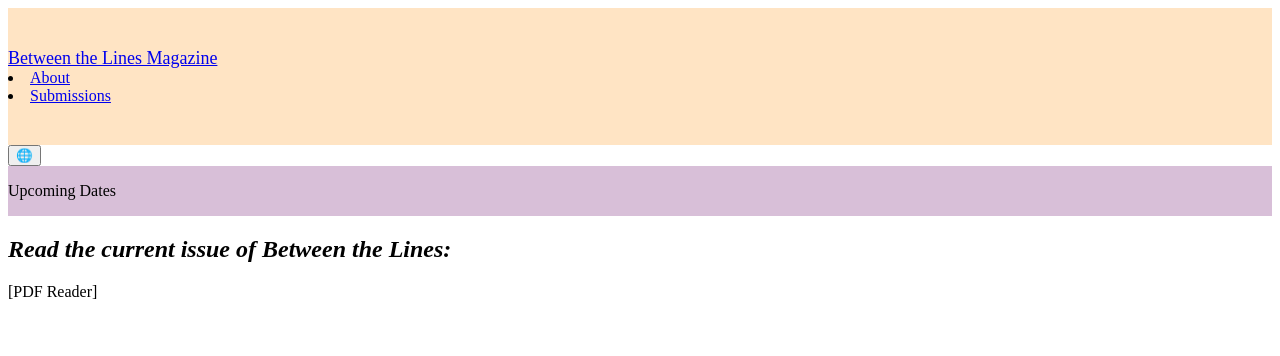
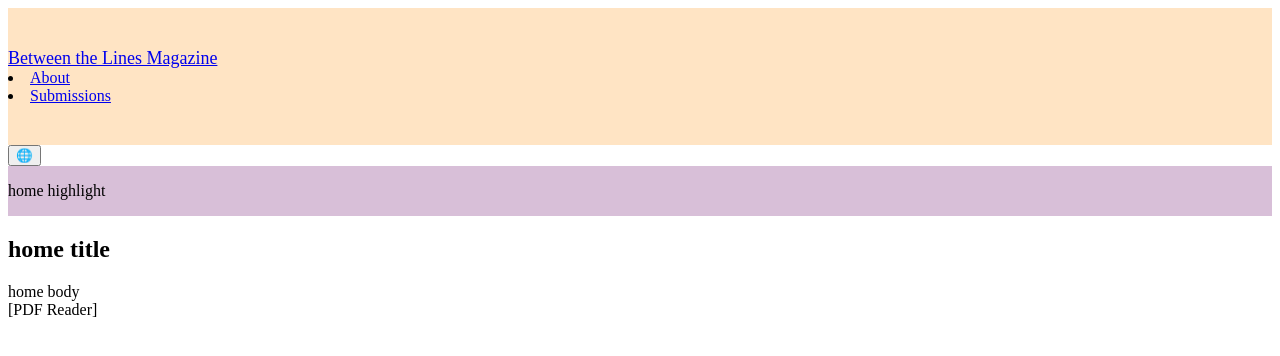
Before and after one commit to joyzwang/joyzwang.github.io, a React (Create React App) app in the folder app/: page / in a window 1280 px wide. Shown: the top 356 px of the page. Built offline with nearby package versions, Linux system fonts and the light colour scheme.

Commit message:
add: working getpage for home

```diff
--- a/app/src/Home.js
+++ b/app/src/Home.js
@@ -1,15 +1,21 @@
 import { homeContent } from "./content.js";
 import { useOutletContext } from "react-router-dom";
+import { getPageInLanguage } from "./utils/getPageInLanguage.js";
 
 function Home({ language }) {
-  const content = homeContent[useOutletContext(language)];
+  const content = getPageInLanguage('home',useOutletContext(language));
 
-  const markup = { __html: content.heading };
+  for (const key in content) {
+    if ( content[key] === undefined) {
+      content[key] = '';
+    }
+  }
 
   return (
     <>
-      <div className="highlight">{content.notification}</div>
-      <h2 dangerouslySetInnerHTML={markup} />
+      <div className="highlight" dangerouslySetInnerHTML={{__html: content.highlight}}></div>
+      <h2 dangerouslySetInnerHTML={{__html: content.title}} />
+      <div className="body" dangerouslySetInnerHTML={{__html: content.body}}></div>
       <div className="pdf">[PDF Reader]</div>
     </>
   );
--- a/app/src/utils/getMenuInLanguage.js
+++ b/app/src/utils/getMenuInLanguage.js
@@ -1,4 +1,5 @@
 import menu from "../content/menu.json";
+import { Languages } from "../content";
 
 function menuItem(label, link) {
   this.label = label;
@@ -7,6 +8,11 @@
 
 export function getMenuInLanguage(language) {
   var output = [];
+
+  if (!(language in Languages)) {
+    language = Languages.en;
+  }
+
   for (let i = 0; i < menu.length; i++) {
     const thisMenuItem = menu[i];
     const item = new menuItem(thisMenuItem[language], thisMenuItem.link);
--- /dev/null
+++ b/app/src/utils/getPageInLanguage.js
@@ -0,0 +1,21 @@
+import pages from "../content/pages.json";
+import { Languages } from "../content";
+
+function Page(title, highlight, body) {
+  this.title = title;
+  this.highlight = highlight;
+  this.body = body;
+}
+
+export function getPageInLanguage(title, language) {
+  const thisPage = pages[title.toLowerCase()];
+  if (!thisPage) {
+    return null;
+  }
+
+  if (!(language in Languages)) {
+      language = Languages.en;
+    }
+
+  return new Page(thisPage[language].title, thisPage[language].highlight, thisPage[language].body);
+}
```
